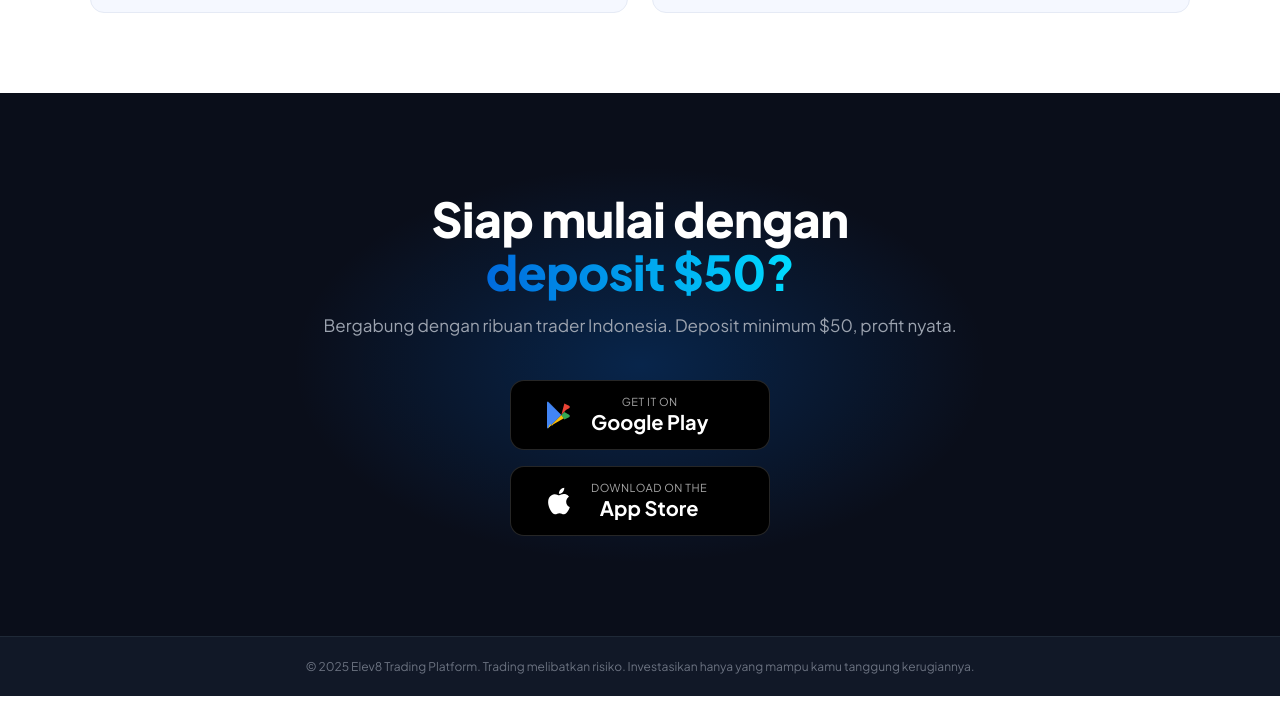
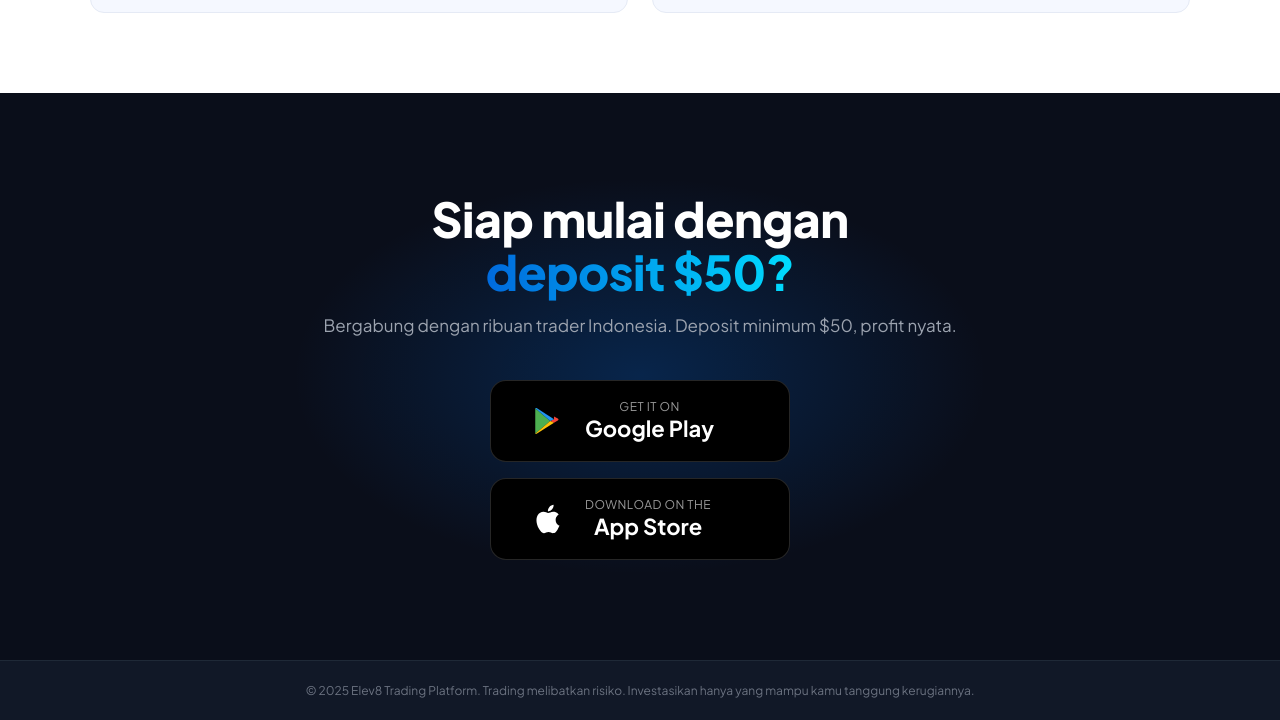
Before and after one commit to BaglDari/elev8-id, a plain HTML site: page index.html in a window 1280 px wide. Shown: the part 2201-2921 px from the top of the page. Before the commit the page ends 2897 px from the top, so only its background shows below. Drawn offline with Linux system fonts and the light colour scheme.

Commit message:
fix: logo 2x bigger, correct Google Play icon, larger store buttons

```diff
--- a/index.html
+++ b/index.html
@@ -592,7 +592,7 @@
   <!-- NAV -->
   <nav>
     <a href="#" class="nav-logo cta-link">
-      <img src="logo.jpg" alt="Elev8" style="height:44px;width:auto;display:block"/>
+      <img src="logo.jpg" alt="Elev8" style="height:88px;width:auto;display:block"/>
     </a>
     <a href="#" class="btn nav-cta cta-link">Unduh Sekarang</a>
   </nav>
@@ -851,27 +851,27 @@
     <p class="fade-in">Bergabung dengan ribuan trader Indonesia. Deposit minimum $50, profit nyata.</p>
     <div class="final-btns fade-in" style="flex-direction:column;align-items:center;gap:16px">
       <!-- Google Play -->
-      <a href="#" class="cta-link" style="display:inline-flex;align-items:center;gap:16px;background:#000;color:#fff;border-radius:14px;padding:14px 32px;min-width:260px;border:1px solid rgba(255,255,255,0.15);text-decoration:none;transition:opacity 0.2s" onmouseover="this.style.opacity='.8'" onmouseout="this.style.opacity='1'">
-        <svg width="32" height="32" viewBox="0 0 24 24" xmlns="http://www.w3.org/2000/svg">
-          <path d="M3.609 1.814L13.792 12 3.61 22.186a.996.996 0 0 1-.61-.92V2.734a1 1 0 0 1 .609-.92z" fill="#4285F4"/>
-          <path d="M17.206 8.293l2.337-1.35c.735-.424.735-1.462 0-1.886L15.99 3.353 13.792 12l3.414-3.707z" fill="#EA4335"/>
-          <path d="M3.609 22.186L13.792 12l2.198 2.293-8.382 4.839a1.001 1.001 0 0 1-1.999-.946z" fill="#FBBC05"/>
-          <path d="M13.792 12l2.198-2.293 3.553 2.052c.735.424.735 1.462 0 1.886L15.99 15.353 13.792 12z" fill="#34A853"/>
-          <path d="M3.609 1.814L13.792 12 11.594 9.707 4.008 2.121A.997.997 0 0 1 3.609 1.814z" fill="#4285F4"/>
+      <a href="#" class="cta-link" style="display:inline-flex;align-items:center;gap:20px;background:#000;color:#fff;border-radius:16px;padding:18px 40px;min-width:300px;border:1px solid rgba(255,255,255,0.15);text-decoration:none;transition:opacity 0.2s" onmouseover="this.style.opacity='.8'" onmouseout="this.style.opacity='1'">
+        <svg width="34" height="34" viewBox="0 0 48 48" xmlns="http://www.w3.org/2000/svg">
+          <path fill="#4CAF50" d="M6 6.1v35.8L27.1 24z"/>
+          <path fill="#F44336" d="M32.5 21.5L27.1 24l5.4 2.5 5.3-3.1c1.4-.8 1.4-2.1 0-2.9l-5.3-3z"/>
+          <path fill="#FFC107" d="M27.1 24L6 41.9c.7.4 1.6.4 2.5-.1L32.5 26.5z"/>
+          <path fill="#2196F3" d="M27.1 24L6 6.1C6.9 5.6 7.8 5.6 8.5 6L32.5 21.5z"/>
         </svg>
         <div style="display:flex;flex-direction:column;line-height:1.3">
-          <span style="font-size:11px;font-weight:400;font-family:'Plus Jakarta Sans',sans-serif;color:rgba(255,255,255,0.65);text-transform:uppercase;letter-spacing:0.5px">Get it on</span>
-          <span style="font-size:20px;font-weight:700;font-family:'Plus Jakarta Sans',sans-serif">Google Play</span>
+          <span style="font-size:12px;font-weight:400;font-family:'Plus Jakarta Sans',sans-serif;color:rgba(255,255,255,0.6);text-transform:uppercase;letter-spacing:0.5px">Get it on</span>
+          <span style="font-size:22px;font-weight:700;font-family:'Plus Jakarta Sans',sans-serif">Google Play</span>
         </div>
       </a>
       <!-- App Store -->
-      <a href="#" class="cta-link" style="display:inline-flex;align-items:center;gap:16px;background:#000;color:#fff;border-radius:14px;padding:14px 32px;min-width:260px;border:1px solid rgba(255,255,255,0.15);text-decoration:none;transition:opacity 0.2s" onmouseover="this.style.opacity='.8'" onmouseout="this.style.opacity='1'">
-        <svg width="32" height="32" viewBox="0 0 24 24" xmlns="http://www.w3.org/2000/svg">
-          <path d="M18.71 19.5c-.83 1.24-1.71 2.45-3.05 2.47-1.34.03-1.77-.79-3.29-.79-1.53 0-2 .77-3.27.82-1.31.05-2.3-1.32-3.14-2.53C4.25 17 2.94 12.45 4.7 9.39c.87-1.52 2.43-2.48 4.12-2.51 1.28-.02 2.5.87 3.29.87.78 0 2.26-1.07 3.8-.91.65.03 2.47.26 3.64 1.98-.09.06-2.17 1.28-2.15 3.81.03 3.02 2.65 4.03 2.68 4.04-.03.07-.42 1.44-1.38 2.83M13 3.5c.73-.83 1.94-1.46 2.94-1.5.13 1.17-.34 2.35-1.04 3.19-.69.85-1.83 1.51-2.95 1.42-.15-1.15.41-2.35 1.05-3.11z" fill="white"/>
+      <a href="#" class="cta-link" style="display:inline-flex;align-items:center;gap:20px;background:#000;color:#fff;border-radius:16px;padding:18px 40px;min-width:300px;border:1px solid rgba(255,255,255,0.15);text-decoration:none;transition:opacity 0.2s" onmouseover="this.style.opacity='.8'" onmouseout="this.style.opacity='1'">
+        <svg width="34" height="34" viewBox="0 0 24 24" xmlns="http://www.w3.org/2000/svg" fill="white">
+          <path d="M18.71 19.5c-.83 1.24-1.71 2.45-3.05 2.47-1.34.03-1.77-.79-3.29-.79-1.53 0-2 .77-3.27.82-1.31.05-2.3-1.32-3.14-2.53C4.25 17 2.94 12.45 4.7 9.39c.87-1.52 2.43-2.48 4.12-2.51 1.28-.02 2.5.87 3.29.87.78 0 2.26-1.07 3.8-.91.65.03 2.47.26 3.64 1.98-.09.06-2.17 1.28-2.15 3.81.03 3.02 2.65 4.03 2.68 4.04-.03.07-.42 1.44-1.38 2.83z"/>
+          <path d="M13 3.5c.73-.83 1.94-1.46 2.94-1.5.13 1.17-.34 2.35-1.04 3.19-.69.85-1.83 1.51-2.95 1.42-.15-1.15.41-2.35 1.05-3.11z"/>
         </svg>
         <div style="display:flex;flex-direction:column;line-height:1.3">
-          <span style="font-size:11px;font-weight:400;font-family:'Plus Jakarta Sans',sans-serif;color:rgba(255,255,255,0.65);text-transform:uppercase;letter-spacing:0.5px">Download on the</span>
-          <span style="font-size:20px;font-weight:700;font-family:'Plus Jakarta Sans',sans-serif">App Store</span>
+          <span style="font-size:12px;font-weight:400;font-family:'Plus Jakarta Sans',sans-serif;color:rgba(255,255,255,0.6);text-transform:uppercase;letter-spacing:0.5px">Download on the</span>
+          <span style="font-size:22px;font-weight:700;font-family:'Plus Jakarta Sans',sans-serif">App Store</span>
         </div>
       </a>
     </div>
```
